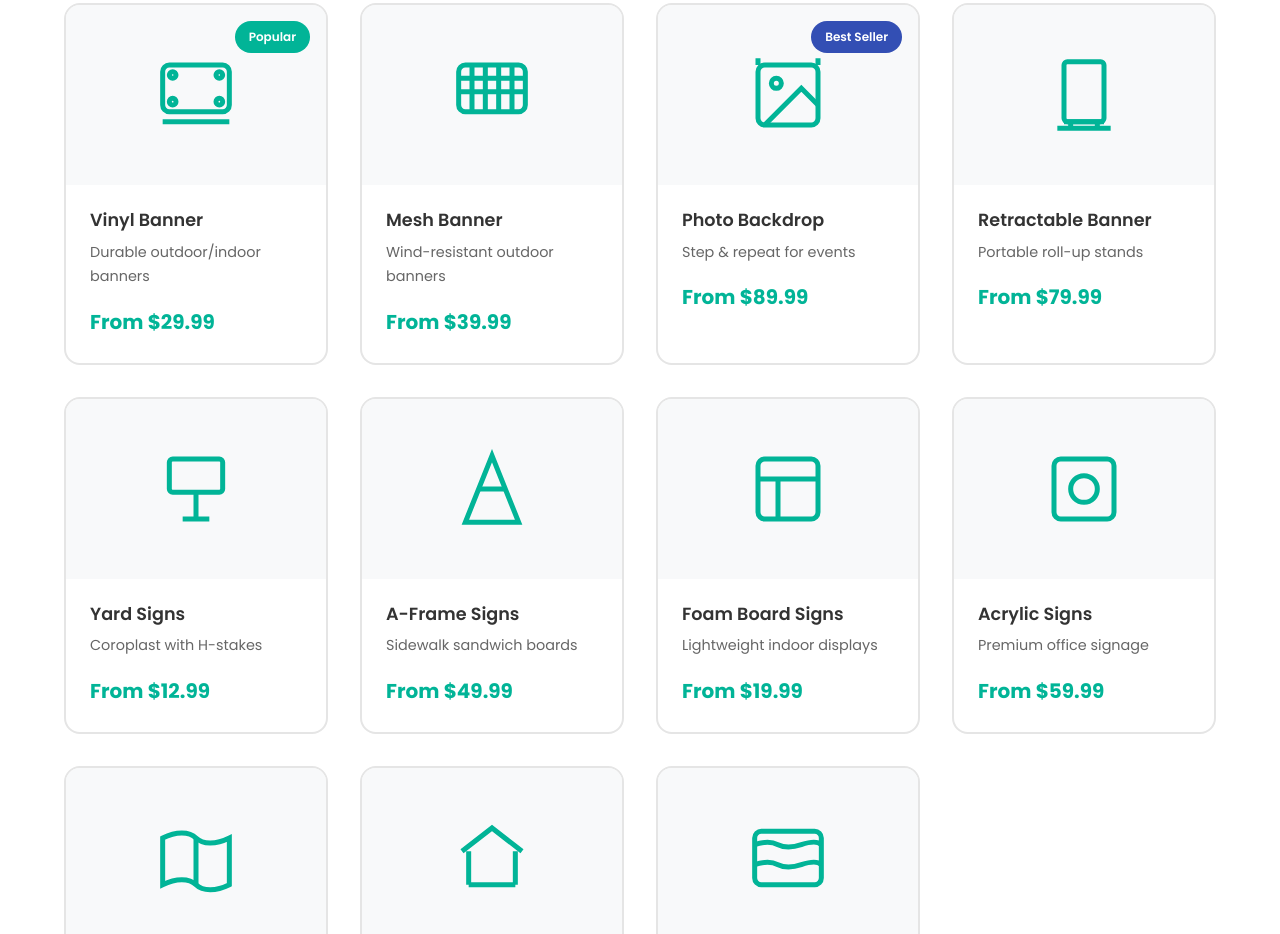
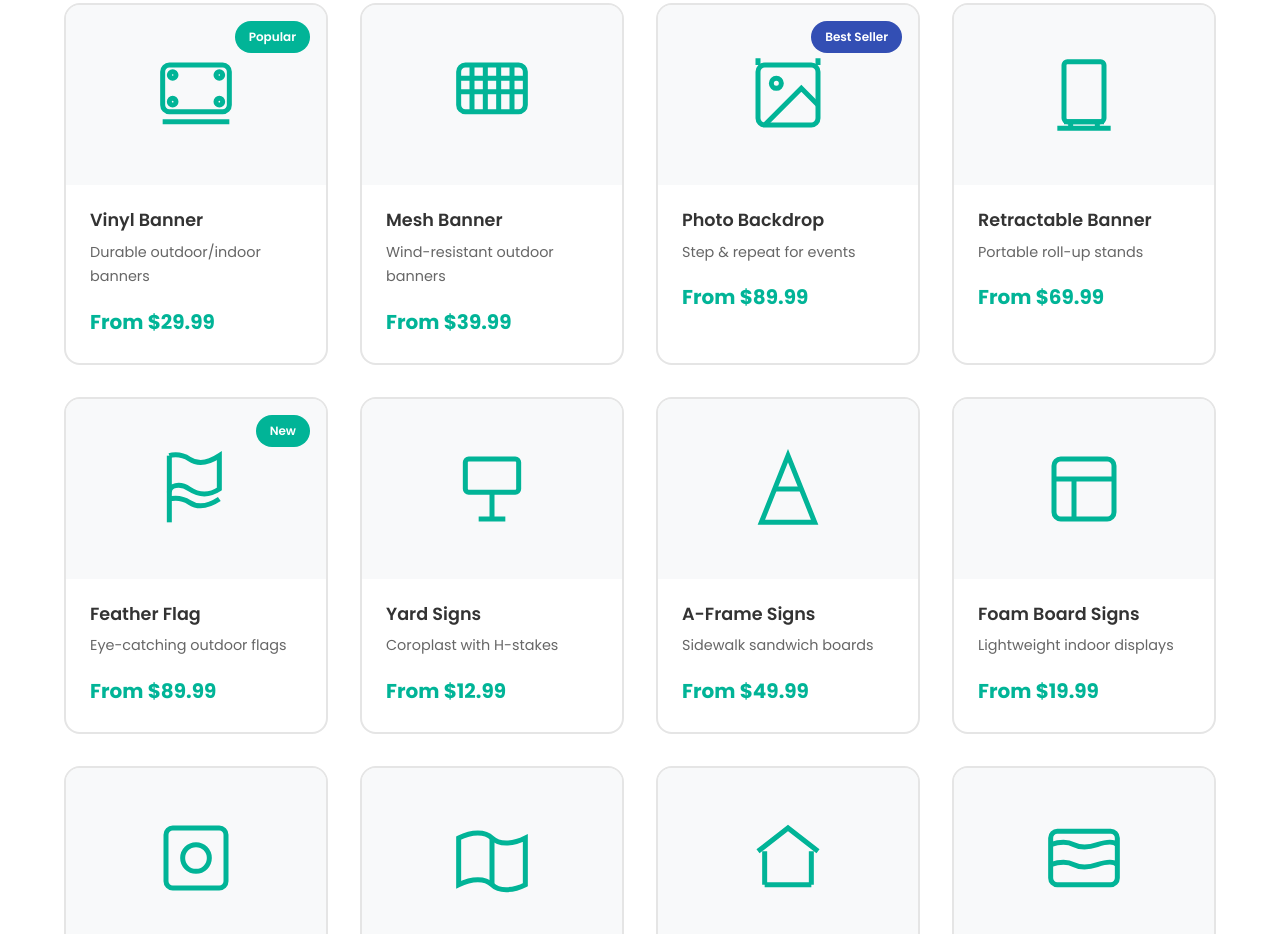
Before and after one commit to petroviczoltan69/printpilot-api, a website: page index.html in a window 1280 px wide. Shown: the part 1076-2010 px from the top of the page. Drawn offline with nearby package versions, Linux system fonts and the light colour scheme.

Commit message:
Add files via upload

```diff
--- a/index.html
+++ b/index.html
@@ -84,6 +84,7 @@
             <div class="category-tabs">
                 <button class="category-tab active" data-category="all">All Products</button>
                 <button class="category-tab" data-category="banners">Banners & Backdrops</button>
+                <button class="category-tab" data-category="flags">Flags</button>
                 <button class="category-tab" data-category="signs">Signs & Displays</button>
                 <button class="category-tab" data-category="tradeshow">Trade Show</button>
             </div>
@@ -160,7 +161,24 @@
                     <div class="product-info">
                         <h3 class="product-name">Retractable Banner</h3>
                         <p class="product-desc">Portable roll-up stands</p>
-                        <div class="product-price">From $79.99</div>
+                        <div class="product-price">From $69.99</div>
+                    </div>
+                </div>
+
+                <!-- Flags -->
+                <div class="product-card" data-category="flags" data-product="feather-flag">
+                    <div class="product-icon-wrapper">
+                        <svg class="product-icon" viewBox="0 0 24 24" fill="none" stroke="currentColor" stroke-width="1.5">
+                            <path d="M4 22V2"></path>
+                            <path d="M4 2c0 0 3-1 6 1s6 1 9-1v10c-3 2-6 2-9 0s-6-1-6 1"></path>
+                            <path d="M4 15c0 0 3-1 6 1s6 1 9-1"></path>
+                        </svg>
+                        <span class="product-badge">New</span>
+                    </div>
+                    <div class="product-info">
+                        <h3 class="product-name">Feather Flag</h3>
+                        <p class="product-desc">Eye-catching outdoor flags</p>
+                        <div class="product-price">From $89.99</div>
                     </div>
                 </div>
 
```
